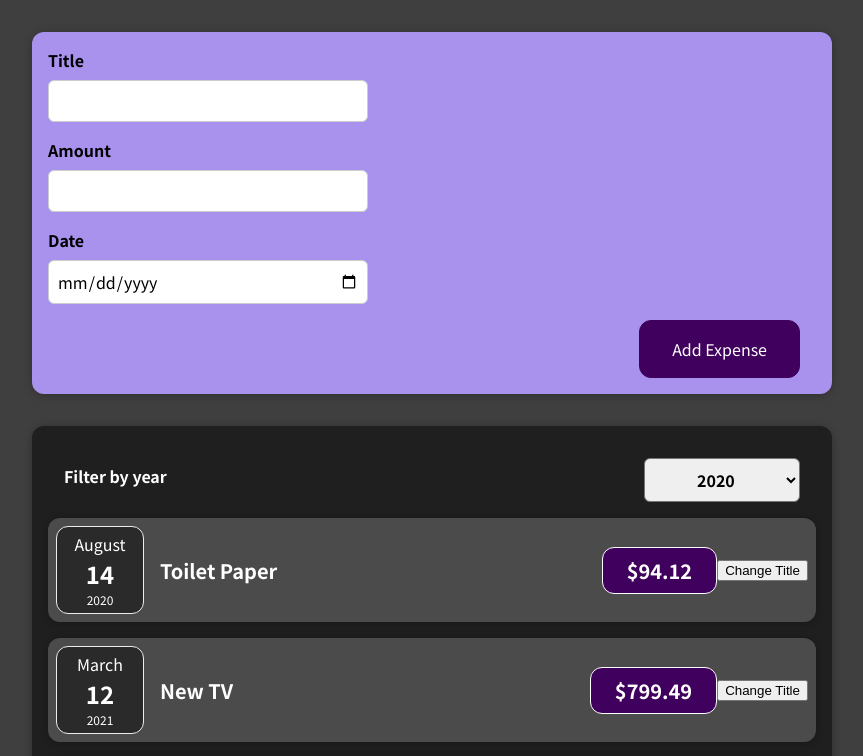
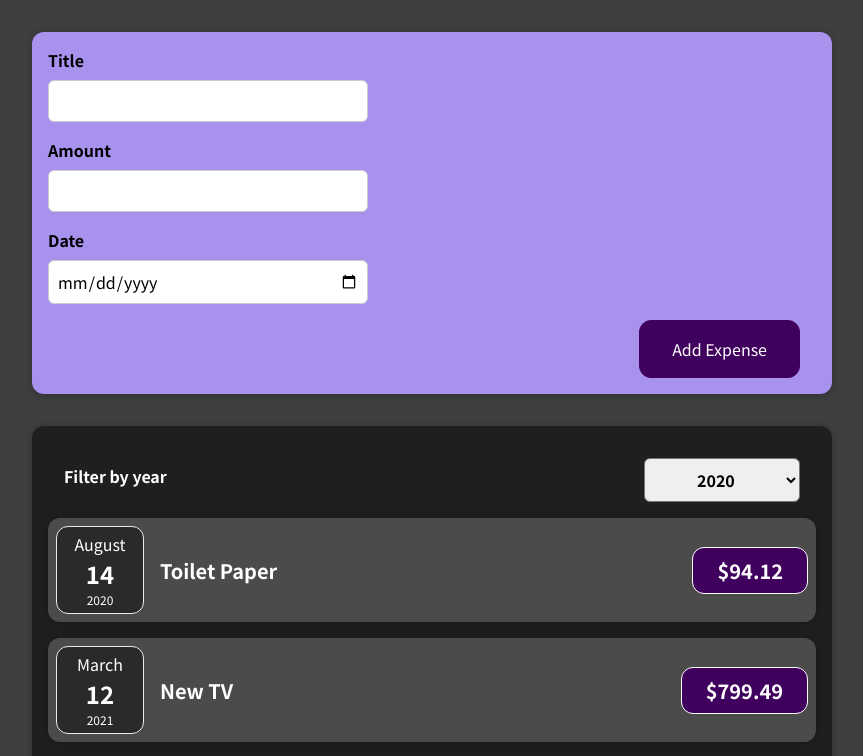
Before and after one commit to tabbytoney/ExpenseTracker-React, a React (Create React App) app in the folder expense-tracker-react/: page / in a window 1280 px wide. Shown: the top 756 px of the page, without its empty margins (208-1071 px from the left). Built offline with nearby package versions, Linux system fonts and the light colour scheme.

Commit message:
Update ExpenseItem.js

```diff
--- a/expense-tracker-react/src/components/Expenses/ExpenseItem.js
+++ b/expense-tracker-react/src/components/Expenses/ExpenseItem.js
@@ -1,5 +1,4 @@
 // For rendering expense item data
-import React, { useState } from 'react'
 import './ExpenseItem.css';
 import ExpenseDate from './ExpenseDate';
 import Card from '../UI/Card';
@@ -10,21 +9,15 @@
 
   // React hooks like useState should only be called directly inside a component function, not outside or in nested functions
   // props gets the current value of the title.
-   const [title, setTitle] = useState(props.title);
-
-  const clickHandler = () => {
-    setTitle('Updated!'); // function called to change the state of title
-    console.log(title)
-  };
+   // const [title, setTitle] = useState(props.title);
 
   return (
     <Card className='expense-item'>
       <ExpenseDate date={props.date} />
       <div className='expense-item__description'>
-        <h2>{title}</h2>
+        <h2>{props.title}</h2>
         <div className='expense-item__price'>${props.amount}</div>
       </div>
-      <button onClick={clickHandler}>Change Title</button>
     </Card>
   );
 };
```
